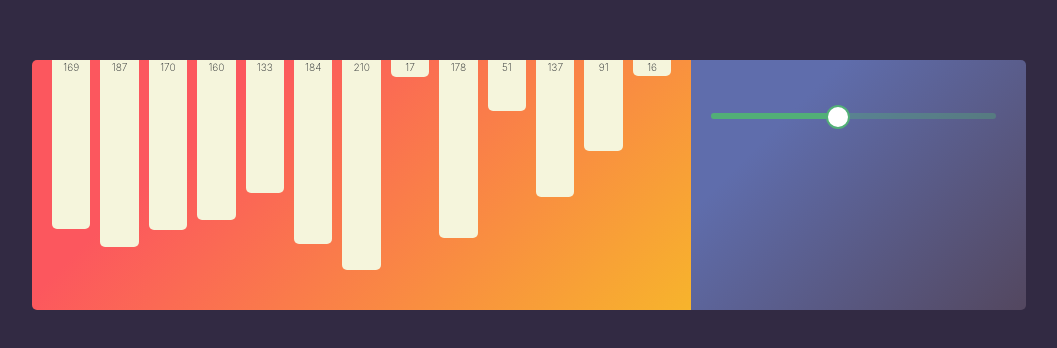
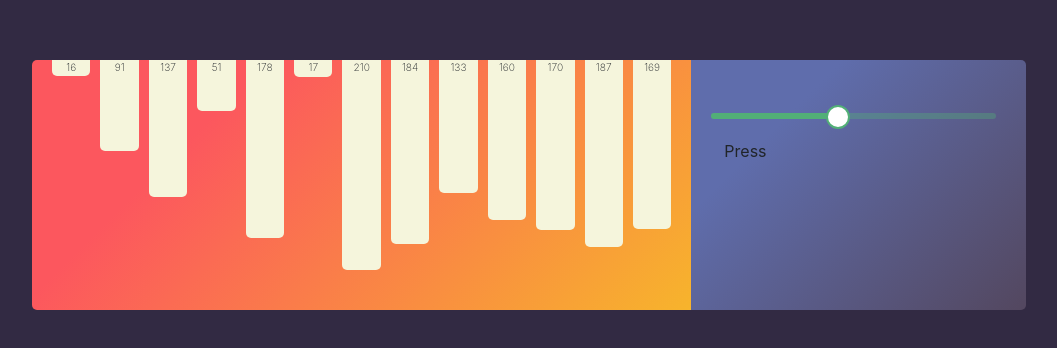
Before and after one commit to RishabhVerma0987/visualsorting, a React (Create React App) app: page / in a window 1280 px wide. Shown: the part 132-480 px from the top of the page, without its empty margins (111-1168 px from the left). Built offline with nearby package versions, Linux system fonts and the light colour scheme.

Commit message:
before animation done

```diff
--- a/src/App.css
+++ b/src/App.css
@@ -18,7 +18,7 @@
   padding: 10px;
   padding-top: 0px;
   padding-right: 20px;
-  flex-direction: row-reverse;
+  /* flex-direction: row-reverse; */
 }
 .container2 {
   flex: 1;
--- a/src/App.js
+++ b/src/App.js
@@ -6,7 +6,8 @@ import PrettoSlider from "./components/pretto";
 class App extends React.Component {
   state = {
     barsList: [],
-    numberOfBars: 13
+    numberOfBars: 13,
+    delay: 100
   };
 
   componentWillMount() {
@@ -39,14 +40,15 @@ class App extends React.Component {
           className="Bar"
           style={this.barStyle(
             this.state.barsList[i]["barColor"],
-            this.state.barsList[i]["barHeight"],
-            this.state.barsList[i]["barOrder"]
+            this.state.barsList[i]["barHeight"]
+            // this.state.barsList[i]["barOrder"]
           )}
         >
           {this.state.barsList[i]["barHeight"]}
         </div>
       );
     }
+
     return tempBarList;
   };
   handleChange = (event, newValue) => {
@@ -68,8 +70,8 @@ class App extends React.Component {
       height = this.getRandomInt(10, 230);
       tempBarList.push({
         barHeight: height,
-        barColor: "beige",
-        barOrder: i
+        barColor: "beige"
+        // barOrder: i
       });
       i = i + 1;
     }
@@ -78,14 +80,55 @@ class App extends React.Component {
     });
   };
 
-  //await this.timeout(this.state.delay);
-  // timeout = ms => {
-  //   return new Promise(resolve => setTimeout(resolve, ms));
-  // };
+  changeColor = (array, index, color) => {
+    array[index]["barColor"] = color;
+    this.setState({
+      barsList: array
+    });
+    return array;
+  };
+
+  //Bubble Sort
+  bubbleSort = async () => {
+    var items = this.state.barsList;
+    var length = items.length;
+    for (var i = 0; i < length; i++) {
+      for (var j = 0; j < length - i - 1; j++) {
+        if (items[j]["barHeight"] > items[j + 1]["barHeight"]) {
+          items = this.changeColor(items, j, "red");
+          items = this.changeColor(items, j + 1, "red");
+
+          var tmp = items[j]["barHeight"];
+          items[j]["barHeight"] = items[j + 1]["barHeight"];
+          items[j + 1]["barHeight"] = tmp;
+        }
+        await this.timeout(this.state.delay);
+        items = this.changeColor(items, j, "beige");
+        items = this.changeColor(items, j + 1, "green");
+
+        this.setState({
+          barsList: items
+        });
+      }
+    }
+    var items = this.state.barsList;
+    for (var i = 0; i < length; i++) {
+      items[i]["barColor"] = "beige";
+    }
+    this.setState({
+      barsList: items
+    });
+  };
+
+  // await this.timeout(this.state.delay);
+  timeout = ms => {
+    return new Promise(resolve => setTimeout(resolve, ms));
+  };
   // sleep = async () => {
   //   await this.timeout(1000);
   // };
   render() {
+    console.log(this.state.barsList);
     return (
       <div className="container-fluid">
         <div className="container1">{this.addBars()}</div>
@@ -99,6 +142,9 @@ class App extends React.Component {
               min="2"
               onChange={this.handleChange}
             />
+            <button className="btn" onClick={this.bubbleSort}>
+              Press
+            </button>
           </div>
         </div>
       </div>
```
